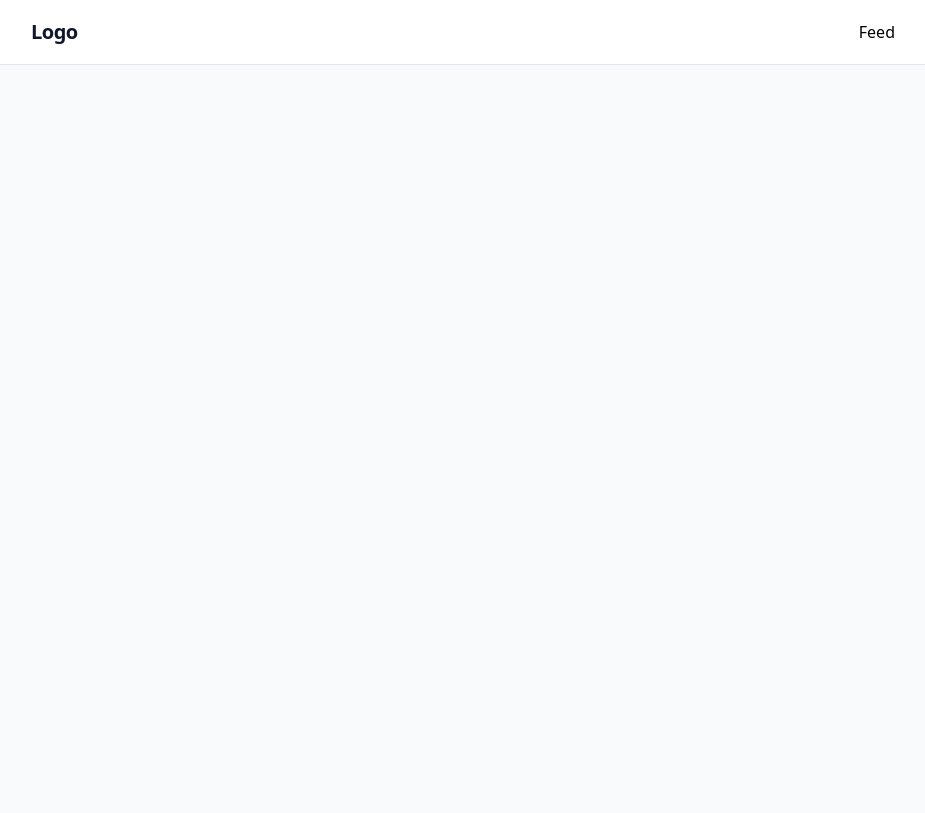
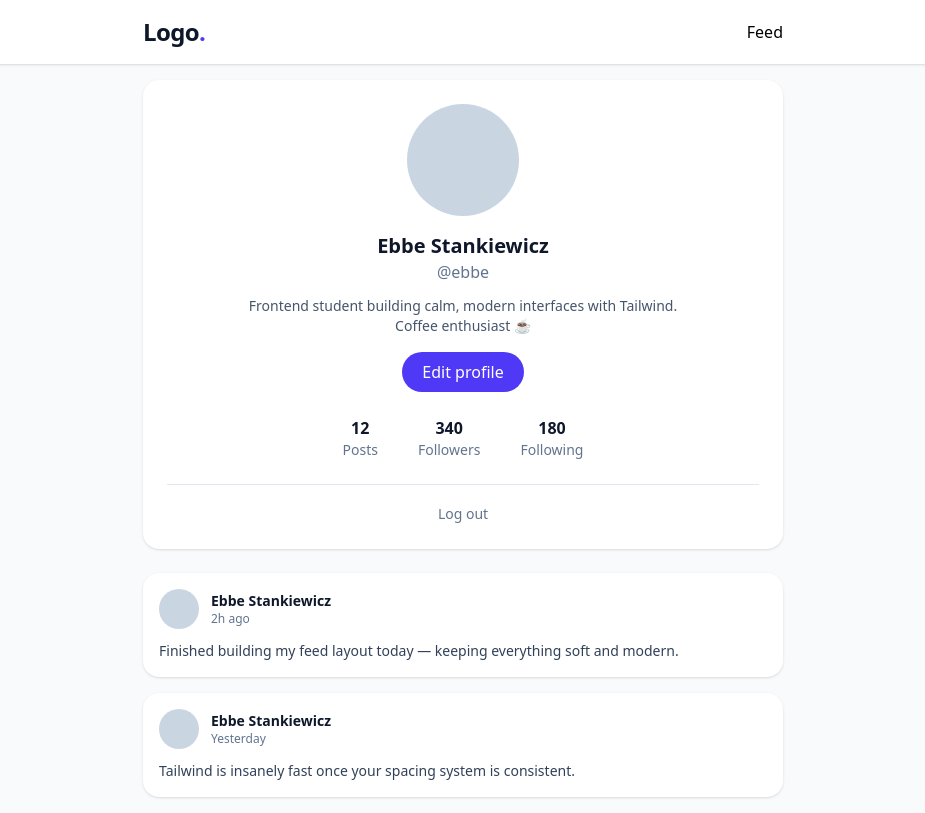
Before and after one commit to ebbestankiewicz/campus-social, a website: page profile/index.html in a window 1280 px wide. Shown: the whole page, without its empty margins (177-1102 px from the left). Drawn offline with Linux system fonts and the light colour scheme.

Commit message:
create profile page UI

```diff
--- a/profile/index.html
+++ b/profile/index.html
@@ -6,22 +6,92 @@
     <title>Profile</title>
     <link rel="stylesheet" href="../css/style.css" />
   </head>
-  <body class="flex min-h-screen flex-col bg-slate-50">
-    <header
-      class="sticky top-0 z-50 border-b border-slate-200 bg-white/90 backdrop-blur"
-    >
+  <body class="min-h-screen bg-slate-50">
+    <header class="sticky top-0 z-50 bg-white shadow-sm">
       <div
-        class="mx-auto flex h-16 max-w-4xl items-center justify-between px-4"
+        class="mx-auto flex h-16 max-w-2xl items-center justify-between px-4"
       >
         <a
-          href="/feed/"
-          class="text-xl font-semibold tracking-tight text-slate-900"
+          href="../feed/index.html"
+          class="text-2xl font-bold tracking-tight text-slate-900"
         >
-          Logo
+          Logo<span class="text-indigo-600">.</span>
         </a>
-        <a href="/feed/">Feed</a>
+        <a href="../feed/index.html">Feed</a>
       </div>
     </header>
-    <main></main>
+    <main class="mx-auto w-full max-w-2xl space-y-6 p-4">
+      <section class="rounded-2xl bg-white p-6 shadow-sm">
+        <div class="flex flex-col items-center text-center">
+          <div class="h-28 w-28 rounded-full bg-slate-300"></div>
+          <h1 class="mt-4 text-xl font-bold text-slate-900">
+            Ebbe Stankiewicz
+          </h1>
+          <p class="text-slate-500">@ebbe</p>
+          <p class="mt-3 max-w-md text-sm text-slate-600">
+            Frontend student building calm, modern interfaces with Tailwind.
+            Coffee enthusiast ☕
+          </p>
+          <button
+            class="mt-4 rounded-full bg-indigo-600 px-5 py-2 font-medium text-white transition hover:bg-indigo-700"
+          >
+            Edit profile
+          </button>
+        </div>
+        <div class="mt-6 flex justify-center gap-10 text-center">
+          <div>
+            <p class="font-semibold text-slate-900">12</p>
+            <p class="text-sm text-slate-500">Posts</p>
+          </div>
+          <div>
+            <p class="font-semibold text-slate-900">340</p>
+            <p class="text-sm text-slate-500">Followers</p>
+          </div>
+          <div>
+            <p class="font-semibold text-slate-900">180</p>
+            <p class="text-sm text-slate-500">Following</p>
+          </div>
+        </div>
+        <div class="mt-6 border-t border-slate-200 pt-4 text-center">
+          <a
+            href="../index.html"
+            class="text-sm text-slate-500 transition hover:text-red-500"
+          >
+            Log out
+          </a>
+        </div>
+      </section>
+      <section class="space-y-4">
+        <article class="rounded-2xl bg-white p-4 shadow-sm">
+          <div class="flex items-center gap-3">
+            <div class="h-10 w-10 rounded-full bg-slate-300"></div>
+            <div>
+              <p class="text-sm font-semibold text-slate-900">
+                Ebbe Stankiewicz
+              </p>
+              <p class="text-xs text-slate-500">2h ago</p>
+            </div>
+          </div>
+          <p class="mt-3 text-sm text-slate-700">
+            Finished building my feed layout today — keeping everything soft and
+            modern.
+          </p>
+        </article>
+        <article class="rounded-2xl bg-white p-4 shadow-sm">
+          <div class="flex items-center gap-3">
+            <div class="h-10 w-10 rounded-full bg-slate-300"></div>
+            <div>
+              <p class="text-sm font-semibold text-slate-900">
+                Ebbe Stankiewicz
+              </p>
+              <p class="text-xs text-slate-500">Yesterday</p>
+            </div>
+          </div>
+          <p class="mt-3 text-sm text-slate-700">
+            Tailwind is insanely fast once your spacing system is consistent.
+          </p>
+        </article>
+      </section>
+    </main>
   </body>
 </html>
```
Also changed, not shown: feed/index.html (+17 -14 lines), css/style.css.
